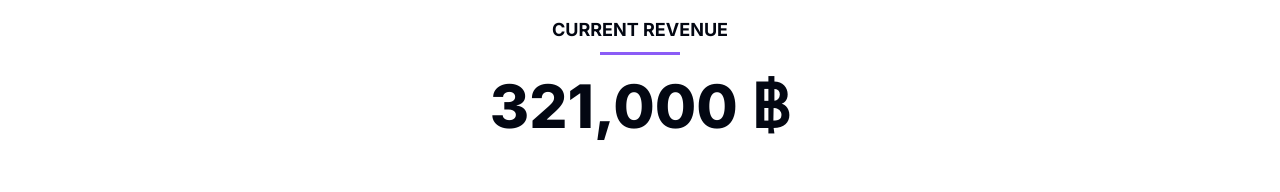
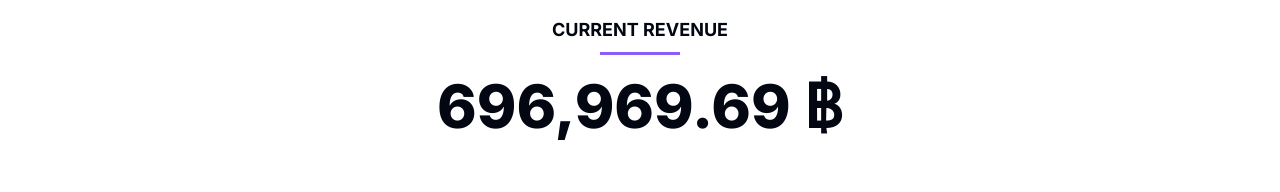
Before and after one commit to 2110366-2566-2/DebTour-frontend, a Next.js app: page /agency/revenue in a window 1280 px wide. Shown: the part 124-316 px from the top of the page. Built offline with nearby package versions, Linux system fonts and the light colour scheme; no server answers.

Commit message:
feat: count up number effect

```diff
--- a/package.json
+++ b/package.json
@@ -33,6 +33,7 @@
     "next-auth": "^4.24.7",
     "next-client-cookies": "^1.1.0",
     "react": "^18",
+    "react-countup": "^6.5.3",
     "react-day-picker": "^8.10.0",
     "react-dom": "^18",
     "react-hook-form": "^7.50.1",
--- a/src/app/agency/revenue/page.tsx
+++ b/src/app/agency/revenue/page.tsx
@@ -1,4 +1,7 @@
+"use client";
+
 import Image from "next/image";
+import CountUp from "react-countup";
 
 const AgencyRevenue = () => {
   return (
@@ -10,7 +13,9 @@ const AgencyRevenue = () => {
 
         <div className="absolute left-[50%] my-2 h-[3px] w-20 translate-x-[-50%] bg-violet-500" />
 
-        <p className="mt-8 text-5xl font-extrabold md:text-6xl">{`321,000 ฿`}</p>
+        <div className="mt-8 text-5xl font-extrabold md:text-6xl">
+          <CountUp end={696969.69} decimals={2} /> ฿
+        </div>
       </div>
 
       <Image
```
Also changed, not shown: 1 other file (tests, documents, lock files or other folders).
